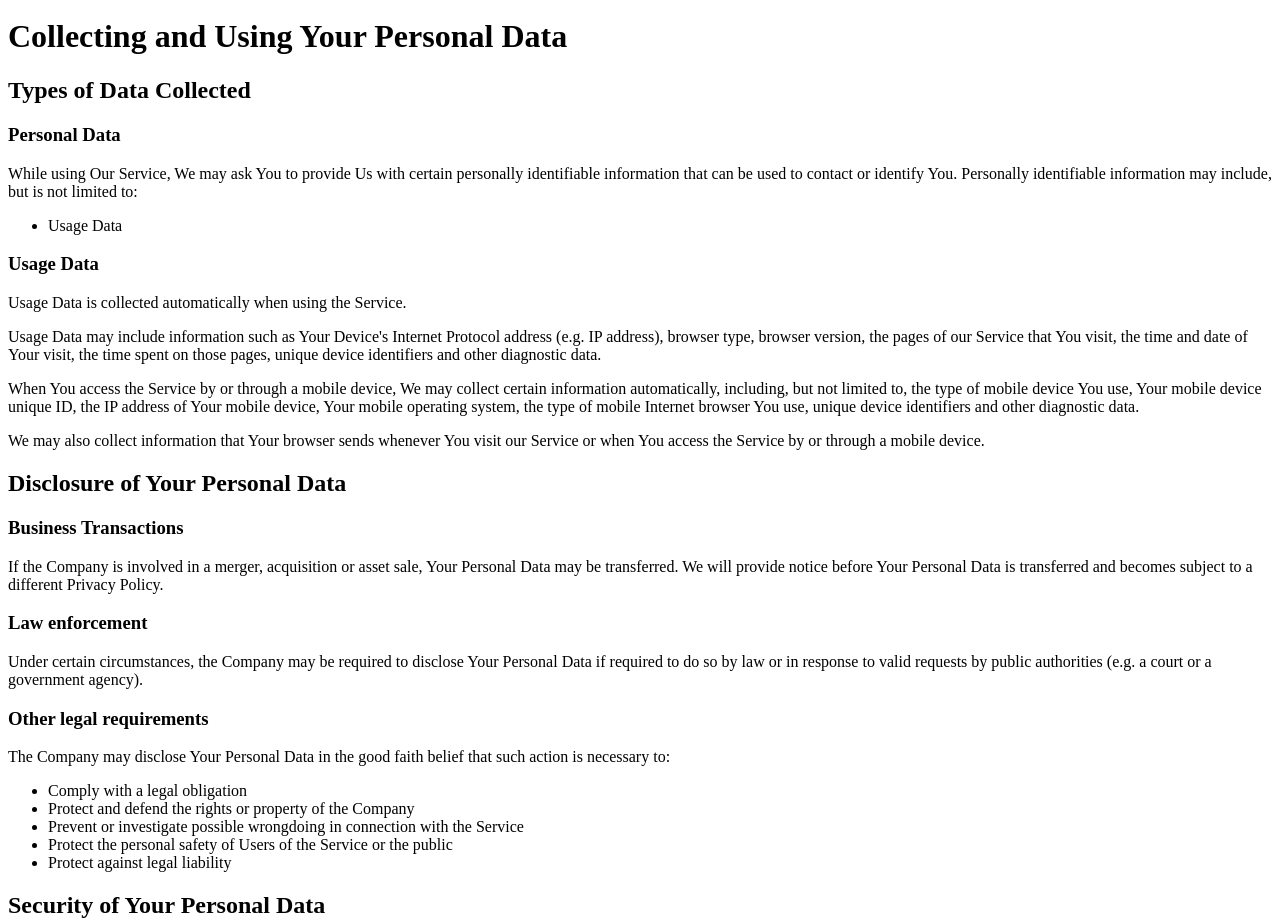
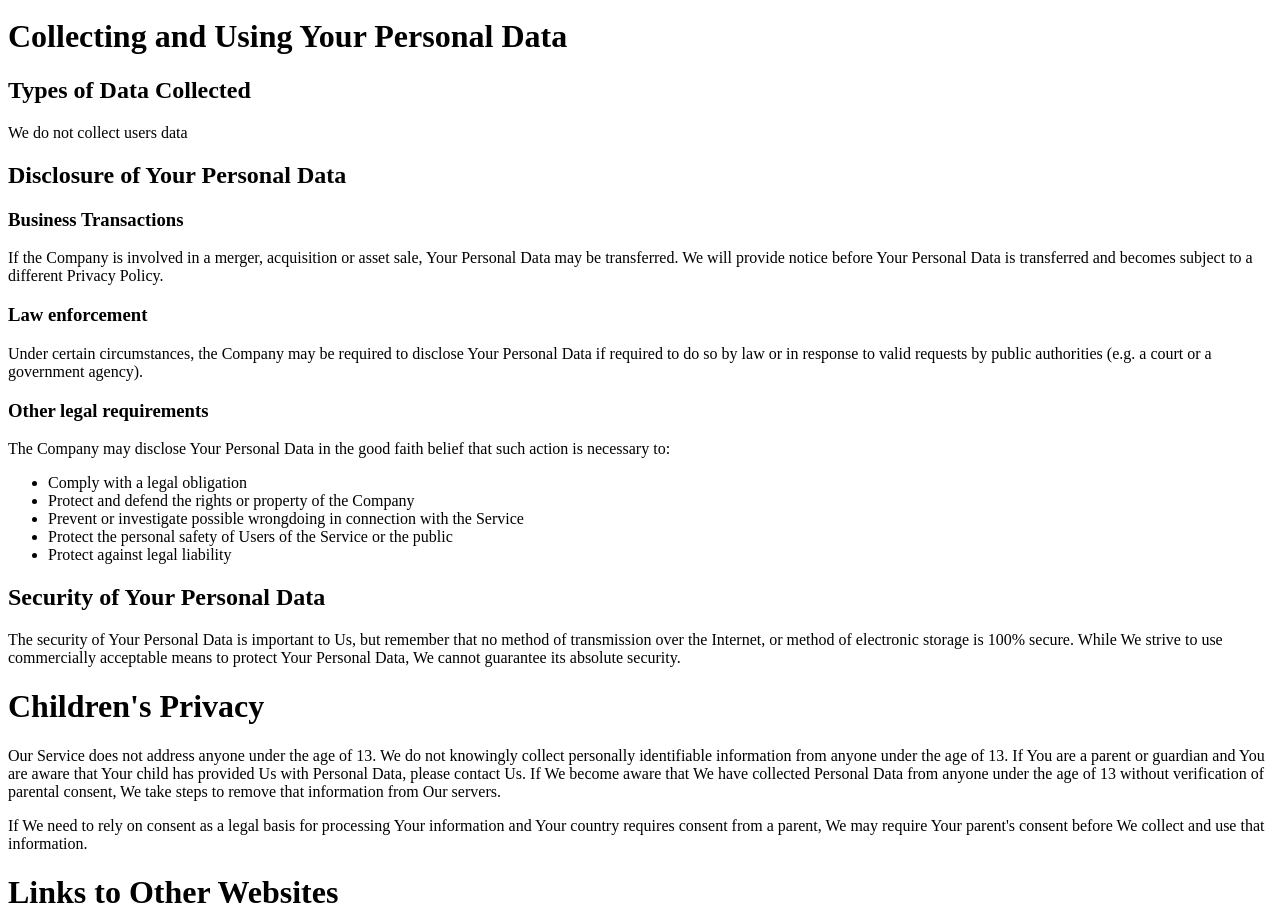
Before and after one commit to fbleads/fbleads.github.io, a plain HTML site: page index.html in a window 1280 px wide. Shown: the part 865-1787 px from the top of the page. Drawn offline with Linux system fonts and the light colour scheme.

Commit message:
Update index.html

```diff
--- a/index.html
+++ b/index.html
@@ -47,16 +47,7 @@
 </ul>
 <h1>Collecting and Using Your Personal Data</h1>
 <h2>Types of Data Collected</h2>
-<h3>Personal Data</h3>
-<p>While using Our Service, We may ask You to provide Us with certain personally identifiable information that can be used to contact or identify You. Personally identifiable information may include, but is not limited to:</p>
-<ul>
-<li>Usage Data</li>
-</ul>
-<h3>Usage Data</h3>
-<p>Usage Data is collected automatically when using the Service.</p>
-<p>Usage Data may include information such as Your Device's Internet Protocol address (e.g. IP address), browser type, browser version, the pages of our Service that You visit, the time and date of Your visit, the time spent on those pages, unique device identifiers and other diagnostic data.</p>
-<p>When You access the Service by or through a mobile device, We may collect certain information automatically, including, but not limited to, the type of mobile device You use, Your mobile device unique ID, the IP address of Your mobile device, Your mobile operating system, the type of mobile Internet browser You use, unique device identifiers and other diagnostic data.</p>
-<p>We may also collect information that Your browser sends whenever You visit our Service or when You access the Service by or through a mobile device.</p>
+<p>We do not collect users data</p>
 
 <h2>Disclosure of Your Personal Data</h2>
 <h3>Business Transactions</h3>
```
